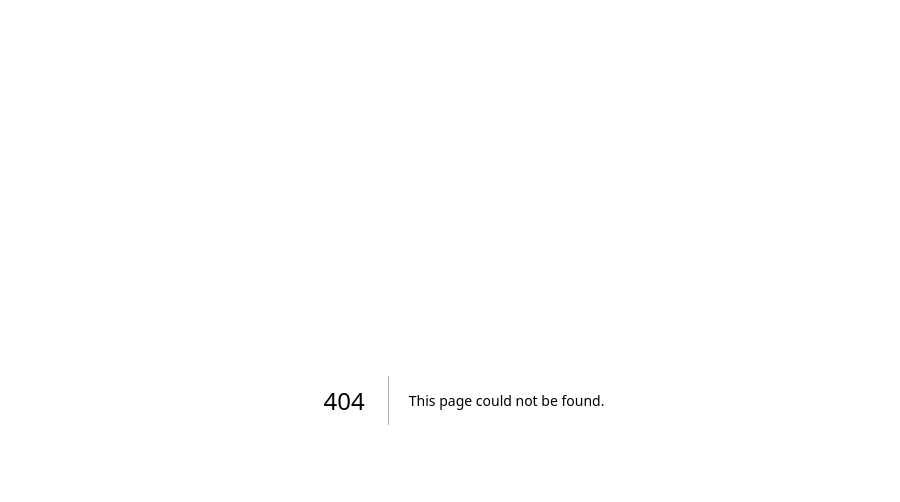
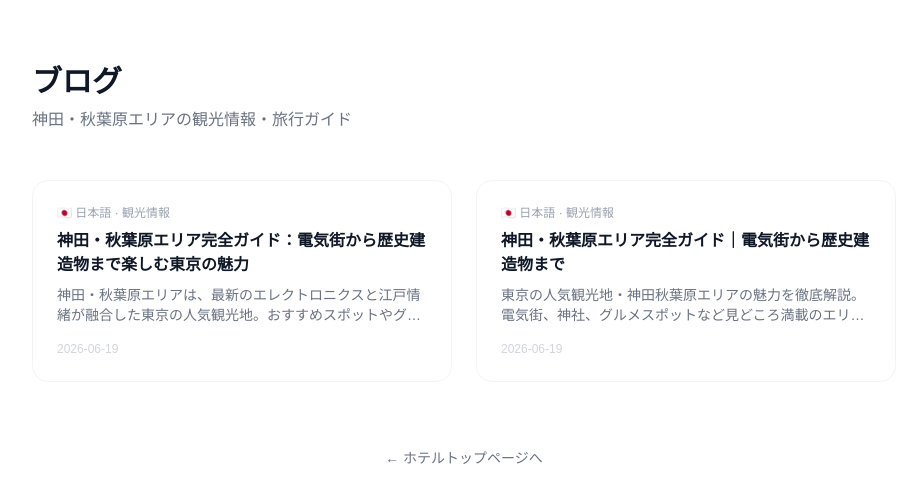
Before and after one commit to billionairesurfclub-boop/create-space-ikebukuro, a Next.js app: page /blog in a window 1280 px wide. Before the commit this address had no page. Shown: the top 502 px of the page, without its empty margins (176-1076 px from the left). Built offline with nearby package versions, Linux system fonts and the light colour scheme.

Commit message:
ブログページを追加

```diff
--- /dev/null
+++ b/app/blog/[slug]/page.tsx
@@ -0,0 +1,49 @@
+import { getPostBySlug, getAllPosts } from "@/lib/blog";
+import Link from "next/link";
+import { notFound } from "next/navigation";
+
+export async function generateStaticParams() {
+  const posts = getAllPosts();
+  return posts.map((p) => ({ slug: p.slug }));
+}
+
+export async function generateMetadata({ params }: { params: Promise<{ slug: string }> }) {
+  const { slug } = await params;
+  const post = getPostBySlug(slug);
+  if (!post) return {};
+  return {
+    title: `${post.title} | ホテルプライムイン神田`,
+    description: post.excerpt,
+  };
+}
+
+export default async function BlogPostPage({ params }: { params: Promise<{ slug: string }> }) {
+  const { slug } = await params;
+  const post = getPostBySlug(slug);
+  if (!post) notFound();
+
+  return (
+    <div className="max-w-2xl mx-auto px-4 py-16">
+      <Link href="/blog" className="text-sm text-gray-400 hover:text-gray-700 mb-8 block">
+        ← ブログ一覧へ
+      </Link>
+      <span className="text-xs text-gray-400">{post.lang === "en" ? "🇬🇧 English" : "🇯🇵 日本語"} · {post.category}</span>
+      <h1 className="text-3xl font-bold text-gray-900 mt-2 mb-4">{post.title}</h1>
+      <p className="text-xs text-gray-300 mb-10">{post.date}</p>
+      <div
+        className="prose prose-gray max-w-none text-gray-700 leading-relaxed"
+        dangerouslySetInnerHTML={{ __html: post.contentHtml }}
+      />
+      <div className="mt-16 bg-gray-900 text-white rounded-2xl p-8 text-center">
+        <p className="font-bold text-lg mb-2">ホテルプライムイン神田</p>
+        <p className="text-gray-400 text-sm mb-6">神田・秋葉原エリア 徒歩3分</p>
+        <a
+          href="https://beds24.com/booking.php?propid=274118&referer=BookingLink"
+          className="inline-block bg-white text-gray-900 px-8 py-3 rounded-full font-bold hover:bg-gray-100 transition"
+        >
+          空室を確認して予約する
+        </a>
+      </div>
+    </div>
+  );
+}
--- /dev/null
+++ b/app/blog/page.tsx
@@ -0,0 +1,43 @@
+import Link from "next/link";
+import { getAllPosts } from "@/lib/blog";
+
+export const metadata = {
+  title: "ブログ | ホテルプライムイン神田",
+  description: "神田・秋葉原エリアの観光情報、ファミリー旅行のヒント、外国人向け旅行情報など。",
+};
+
+export default function BlogPage() {
+  const posts = getAllPosts();
+
+  return (
+    <div className="max-w-4xl mx-auto px-4 py-16">
+      <h1 className="text-3xl font-bold text-gray-900 mb-2">ブログ</h1>
+      <p className="text-gray-500 mb-12">神田・秋葉原エリアの観光情報・旅行ガイド</p>
+
+      {posts.length === 0 ? (
+        <p className="text-gray-400">記事はまだありません。</p>
+      ) : (
+        <div className="grid md:grid-cols-2 gap-6">
+          {posts.map((post) => (
+            <Link key={post.slug} href={`/blog/${post.slug}`}>
+              <div className="border border-gray-100 rounded-2xl p-6 hover:shadow-md transition cursor-pointer">
+                <span className="text-xs text-gray-400 mb-2 block">
+                  {post.lang === "en" ? "🇬🇧 English" : "🇯🇵 日本語"} · {post.category}
+                </span>
+                <h2 className="font-bold text-gray-900 mb-2">{post.title}</h2>
+                <p className="text-sm text-gray-500 line-clamp-2">{post.excerpt}</p>
+                <p className="text-xs text-gray-300 mt-4">{post.date}</p>
+              </div>
+            </Link>
+          ))}
+        </div>
+      )}
+
+      <div className="mt-16 text-center">
+        <Link href="/" className="text-sm text-gray-500 hover:text-gray-900">
+          ← ホテルトップページへ
+        </Link>
+      </div>
+    </div>
+  );
+}
--- /dev/null
+++ b/lib/blog.ts
@@ -0,0 +1,40 @@
+import fs from "fs";
+import path from "path";
+
+export type Post = {
+  slug: string;
+  title: string;
+  excerpt: string;
+  date: string;
+  lang: "ja" | "en";
+  category: string;
+  contentHtml: string;
+};
+
+const postsDir = path.join(process.cwd(), "content/blog");
+
+export function getAllPosts(): Omit<Post, "contentHtml">[] {
+  if (!fs.existsSync(postsDir)) return [];
+  const files = fs.readdirSync(postsDir).filter((f) => f.endsWith(".json"));
+  return files
+    .map((file) => {
+      const raw = fs.readFileSync(path.join(postsDir, file), "utf-8");
+      const data = JSON.parse(raw);
+      return {
+        slug: data.slug,
+        title: data.title,
+        excerpt: data.excerpt,
+        date: data.date,
+        lang: data.lang,
+        category: data.category,
+      };
+    })
+    .sort((a, b) => (a.date < b.date ? 1 : -1));
+}
+
+export function getPostBySlug(slug: string): Post | null {
+  const filePath = path.join(postsDir, `${slug}.json`);
+  if (!fs.existsSync(filePath)) return null;
+  const raw = fs.readFileSync(filePath, "utf-8");
+  return JSON.parse(raw) as Post;
+}
```
